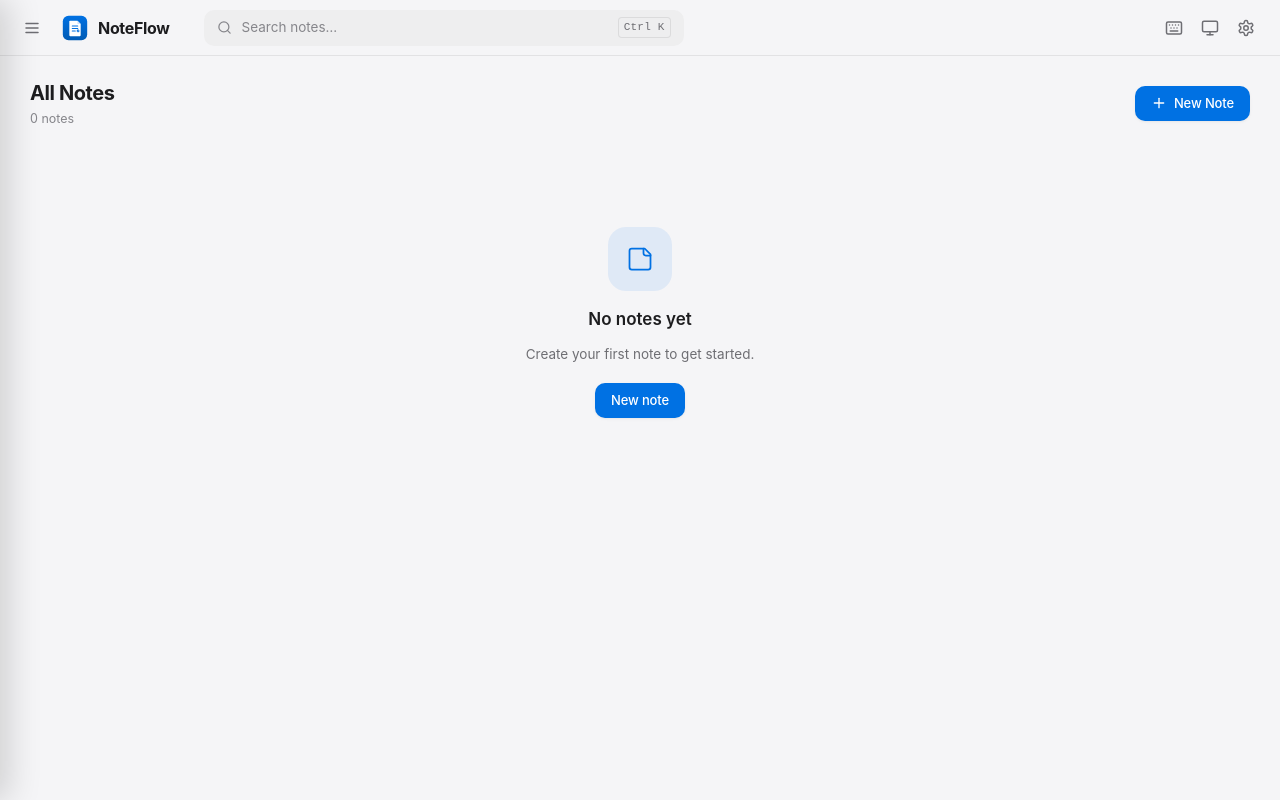
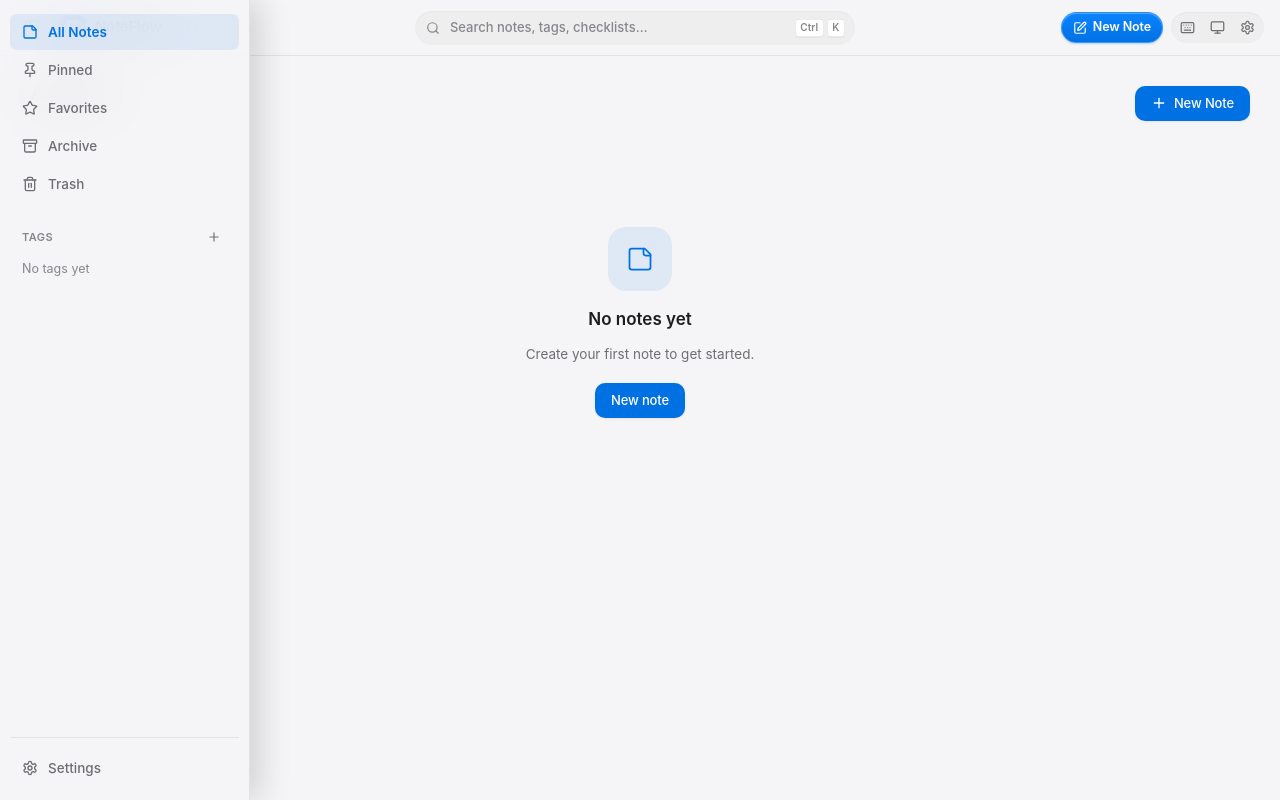
Before and after one commit to imitravanu/Noteflow, a React (Vite) app: page / in a window 1280 px wide. Built offline with nearby package versions, Linux system fonts and the light colour scheme.

Commit message:
feat(ui): redesign topbar with Apple desktop command aesthetic, bespoke logo, and compose action

```diff
--- a/src/components/Logo.tsx
+++ b/src/components/Logo.tsx
@@ -4,33 +4,67 @@ export function Logo({ size = 26 }: { size?: number }) {
       width={size}
       height={size}
       viewBox="0 0 64 64"
+      fill="none"
+      xmlns="http://www.w3.org/2000/svg"
       aria-hidden="true"
       className="logo"
     >
       <defs>
-        <linearGradient id="nf-logo-grad" x1="0" y1="0" x2="0" y2="1">
+        <linearGradient id="nf-bg" x1="0" y1="0" x2="64" y2="64" gradientUnits="userSpaceOnUse">
           <stop offset="0%" stopColor="#0071e3" />
-          <stop offset="100%" stopColor="#005bb5" />
+          <stop offset="100%" stopColor="#5856d6" />
         </linearGradient>
+        <linearGradient id="nf-sheet-back" x1="16" y1="12" x2="48" y2="44" gradientUnits="userSpaceOnUse">
+          <stop offset="0%" stopColor="#ffffff" stopOpacity="0.35" />
+          <stop offset="100%" stopColor="#ffffff" stopOpacity="0.12" />
+        </linearGradient>
+        <linearGradient id="nf-flow" x1="22" y1="40" x2="42" y2="24" gradientUnits="userSpaceOnUse">
+          <stop offset="0%" stopColor="#0071e3" />
+          <stop offset="100%" stopColor="#ff9f0a" />
+        </linearGradient>
+        <filter id="nf-shadow" x="8" y="10" width="48" height="48" filterUnits="userSpaceOnUse">
+          <feDropShadow dx="0" dy="2.5" stdDeviation="2.5" floodColor="#000000" floodOpacity="0.22" />
+        </filter>
       </defs>
-      <rect x="2" y="2" width="60" height="60" rx="14" fill="url(#nf-logo-grad)" />
-      <path
-        d="M20 14h18l8 8v28a2 2 0 0 1-2 2H20a2 2 0 0 1-2-2V16a2 2 0 0 1 2-2z"
-        fill="#ffffff"
+
+      {/* App Icon Canvas */}
+      <rect width="64" height="64" rx="15" fill="url(#nf-bg)" />
+      <rect
+        x="0.75"
+        y="0.75"
+        width="62.5"
+        height="62.5"
+        rx="14.25"
+        stroke="rgba(255,255,255,0.22)"
+        strokeWidth="1.5"
       />
-      <path d="M38 14l8 8h-8z" fill="#d2e3fc" />
-      <rect x="24" y="26" width="16" height="2.6" rx="1.3" fill="#0071e3" />
-      <rect x="24" y="32" width="16" height="2.6" rx="1.3" fill="#0071e3" />
-      <rect x="24" y="38" width="10" height="2.6" rx="1.3" fill="#0071e3" />
-      <circle cx="39.5" cy="39.3" r="3.4" fill="#0071e3" />
-      <path
-        d="M38.2 39.4l1 1 1.8-2"
-        stroke="#ffffff"
-        strokeWidth="1.2"
-        fill="none"
-        strokeLinecap="round"
-        strokeLinejoin="round"
+
+      {/* Back Note Sheet (Tilted) */}
+      <rect
+        x="15"
+        y="12"
+        width="34"
+        height="40"
+        rx="5"
+        transform="rotate(-5 32 32)"
+        fill="url(#nf-sheet-back)"
+        stroke="rgba(255,255,255,0.22)"
+        strokeWidth="1"
       />
+
+      {/* Front Note Sheet (Main Editorial Canvas) */}
+      <g filter="url(#nf-shadow)">
+        <rect x="17" y="14" width="30" height="38" rx="4.5" fill="#ffffff" />
+        <rect x="22" y="21" width="20" height="2.5" rx="1.25" fill="#1c1c1e" opacity="0.85" />
+        <rect x="22" y="27" width="16" height="2.2" rx="1.1" fill="#8e8e93" opacity="0.65" />
+        <rect x="22" y="32" width="18" height="2.2" rx="1.1" fill="#8e8e93" opacity="0.65" />
+        <path
+          d="M22 40c4-2 7 2 11-1s5-3 9-2"
+          stroke="url(#nf-flow)"
+          strokeWidth="2.4"
+          strokeLinecap="round"
+        />
+      </g>
     </svg>
   );
 }
--- a/src/components/TopBar.tsx
+++ b/src/components/TopBar.tsx
@@ -1,4 +1,15 @@
-import { Keyboard, Menu, Monitor, Moon, Search, Settings, Sun, X } from "lucide-react";
+import {
+  Keyboard,
+  Monitor,
+  Moon,
+  PanelLeft,
+  Search,
+  Settings,
+  SquarePen,
+  Sun,
+  X,
+} from "lucide-react";
+import { useNotesStore } from "../store/notesStore";
 import { useUiStore } from "../store/uiStore";
 import { Logo } from "./Logo";
 
@@ -12,6 +23,7 @@ export function TopBar() {
   const setSidebarOpen = useUiStore((s) => s.setSidebarOpen);
   const setShortcutsOpen = useUiStore((s) => s.setShortcutsOpen);
   const page = useUiStore((s) => s.page);
+  const createNote = useNotesStore((s) => s.createNote);
 
   const ThemeIcon = theme === "light" ? Sun : theme === "dark" ? Moon : Monitor;
   const themeLabel =
@@ -19,29 +31,42 @@ export function TopBar() {
 
   return (
     <header className="topbar">
+      {/* Left: Sidebar Panel Toggle + Brand */}
+      <div className="topbar-left">
         <button
           type="button"
-        className={`icon-btn sidebar-toggle${sidebarOpen ? " active" : ""}`}
-        aria-label={sidebarOpen ? "Close sidebar" : "Open sidebar"}
+          className={`icon-btn topbar-sidebar-btn${sidebarOpen ? " active" : ""}`}
+          aria-label={sidebarOpen ? "Hide sidebar" : "Show sidebar"}
           aria-expanded={sidebarOpen}
-        title={sidebarOpen ? "Close sidebar" : "Open sidebar"}
+          title={sidebarOpen ? "Hide sidebar (Ctrl+\\)" : "Show sidebar (Ctrl+\\)"}
           onClick={() => setSidebarOpen(!sidebarOpen)}
         >
-        <Menu size={18} />
+          <PanelLeft size={17} />
         </button>
 
-      <div className="topbar-brand">
-        <Logo />
+        <div
+          className="topbar-brand"
+          onClick={() => setPage("notes")}
+          role="button"
+          tabIndex={0}
+          title="NoteFlow Notes"
+        >
+          <Logo size={26} />
+          <div className="topbar-title-wrap">
             <span className="topbar-title">NoteFlow</span>
+            <span className="topbar-version-pill">v1.1.1</span>
+          </div>
+        </div>
       </div>
 
+      {/* Center: Command / Search Bar */}
       <div className="topbar-search">
-        <Search size={15} className="topbar-search-icon" aria-hidden="true" />
+        <Search size={14} className="topbar-search-icon" aria-hidden="true" />
         <input
           id="global-search"
           type="search"
           value={query}
-          placeholder="Search notes…"
+          placeholder="Search notes, tags, checklists…"
           aria-label="Search notes"
           onChange={(e) => setQuery(e.target.value)}
           onKeyDown={(e) => {
@@ -55,18 +80,34 @@ export function TopBar() {
         {query ? (
           <button
             type="button"
-            className="icon-btn icon-btn-sm"
+            className="icon-btn icon-btn-sm topbar-clear-search"
             aria-label="Clear search"
             onClick={() => setQuery("")}
           >
-            <X size={14} />
+            <X size={13} />
           </button>
         ) : (
-          <kbd className="kbd">Ctrl K</kbd>
+          <div className="topbar-kbd-group" aria-hidden="true">
+            <kbd className="topbar-kbd">Ctrl</kbd>
+            <kbd className="topbar-kbd">K</kbd>
+          </div>
         )}
       </div>
 
-      <div className="topbar-actions">
+      {/* Right: New Note Quick Compose + Segmented Control Pill */}
+      <div className="topbar-right">
+        <button
+          type="button"
+          className="topbar-compose-btn"
+          aria-label="Create note (Ctrl+N)"
+          title="Create note (Ctrl+N)"
+          onClick={() => void createNote()}
+        >
+          <SquarePen size={14} />
+          <span>New Note</span>
+        </button>
+
+        <div className="topbar-utility-pill" role="toolbar" aria-label="Quick tools">
           <button
             type="button"
             className="icon-btn"
@@ -74,8 +115,9 @@ export function TopBar() {
             title="Keyboard shortcuts (?)"
             onClick={() => setShortcutsOpen(true)}
           >
-          <Keyboard size={18} />
+            <Keyboard size={15} />
           </button>
+          <span className="topbar-utility-sep" aria-hidden="true" />
           <button
             type="button"
             className="icon-btn"
@@ -83,8 +125,9 @@ export function TopBar() {
             title={`${themeLabel} — click to switch`}
             onClick={cycleTheme}
           >
-          <ThemeIcon size={18} />
+            <ThemeIcon size={15} />
           </button>
+          <span className="topbar-utility-sep" aria-hidden="true" />
           <button
             type="button"
             className={`icon-btn${page === "settings" ? " active" : ""}`}
@@ -92,8 +135,9 @@ export function TopBar() {
             title="Settings"
             onClick={() => setPage(page === "settings" ? "notes" : "settings")}
           >
-          <Settings size={18} />
+            <Settings size={15} />
           </button>
+        </div>
       </div>
     </header>
   );
--- a/src/styles/components.css
+++ b/src/styles/components.css
@@ -28,72 +28,125 @@
   scroll-behavior: smooth;
 }
 
-/* ---------- Top bar (Apple Translucent Header) ---------- */
+/* ---------- Top bar (Apple Translucent Desktop Header) ---------- */
 .topbar {
   display: flex;
   align-items: center;
-  gap: 14px;
+  justify-content: space-between;
+  gap: 12px;
   height: var(--topbar-height);
-  padding: 0 18px 0 16px;
+  padding: 0 16px;
   background: var(--chrome);
   -webkit-backdrop-filter: blur(var(--glass-blur));
   backdrop-filter: blur(var(--glass-blur));
   border-bottom: 1px solid var(--chrome-border);
+  box-shadow: inset 0 1px 0 rgba(255, 255, 255, 0.08);
   position: relative;
   z-index: 30;
 }
 
-.sidebar-toggle {
+.topbar-left {
+  display: flex;
+  align-items: center;
+  gap: 10px;
+  flex: none;
+}
+
+.topbar-sidebar-btn {
   display: inline-flex;
+  color: var(--text-2);
+  border-radius: var(--radius-sm);
+  transition: background-color 0.15s ease, color 0.15s ease;
+}
+.topbar-sidebar-btn:hover {
+  color: var(--text-1);
+  background: var(--surface-2);
+}
+.topbar-sidebar-btn.active {
+  color: var(--accent);
+  background: var(--accent-subtle);
 }
 
 .topbar-brand {
-  display: flex;
-  align-items: center;
-  gap: 10px;
-  min-width: 0;
+  display: inline-flex;
+  align-items: center;
+  gap: 9px;
+  padding: 3px 6px 3px 2px;
+  border-radius: var(--radius-md);
+  cursor: pointer;
+  user-select: none;
+  transition: opacity 0.15s ease;
+}
+.topbar-brand:hover {
+  opacity: 0.88;
 }
 
 .logo {
-  border-radius: var(--radius-sm);
+  border-radius: 7px;
   flex: none;
+  display: block;
+}
+
+.topbar-title-wrap {
+  display: flex;
+  align-items: center;
+  gap: 6px;
 }
 
 .topbar-title {
-  font-size: 16px;
+  font-size: 15px;
   font-weight: 650;
-  letter-spacing: -0.02em;
-  color: var(--text-1);
-}
-
+  letter-spacing: -0.025em;
+  color: var(--text-1);
+}
+
+.topbar-version-pill {
+  font-size: 10px;
+  font-weight: 600;
+  letter-spacing: 0.02em;
+  padding: 1.5px 5.5px;
+  border-radius: 9999px;
+  background: var(--surface-2);
+  color: var(--text-3);
+  border: 1px solid var(--border-subtle);
+  line-height: 1.2;
+}
+
+/* ---------- Spotlight Command Search ---------- */
 .topbar-search {
   flex: 1;
-  max-width: 480px;
+  max-width: 440px;
   display: flex;
   align-items: center;
   gap: 8px;
-  height: 36px;
-  margin: 0 auto 0 20px;
-  padding: 0 12px;
+  height: 34px;
+  margin: 0 12px;
+  padding: 0 10px 0 11px;
   background: var(--surface-2);
-  border: 1px solid transparent;
-  border-radius: var(--radius-md);
+  border: 1px solid var(--border-subtle);
+  border-radius: 9999px;
+  box-shadow: inset 0 1px 2px rgba(0, 0, 0, 0.03);
   transition: background-color 0.15s ease,
     border-color 0.15s ease,
-    box-shadow 0.15s ease;
+    box-shadow 0.18s cubic-bezier(0.2, 0.8, 0.2, 1);
 }
 .topbar-search:hover {
   background: var(--surface-3);
+  border-color: var(--border);
 }
 .topbar-search:focus-within {
   background: var(--surface);
   border-color: var(--accent);
-  box-shadow: 0 0 0 3px var(--accent-glow);
+  box-shadow: 0 0 0 3px var(--accent-glow), inset 0 1px 1px rgba(0, 0, 0, 0.03);
 }
 
 .topbar-search-icon {
   color: var(--text-3);
   flex: none;
+  transition: color 0.15s ease;
+}
+.topbar-search:focus-within .topbar-search-icon {
+  color: var(--accent);
 }
 
 .topbar-search input {
@@ -102,21 +155,136 @@
   border: none;
   outline: none;
   background: transparent;
-  font-size: 13.5px;
+  font-size: 13px;
   color: var(--text-1);
 }
 .topbar-search input::placeholder {
   color: var(--text-3);
+  font-weight: 450;
 }
 .topbar-search input::-webkit-search-cancel-button {
   display: none;
 }
 
-.topbar-actions {
-  display: flex;
-  align-items: center;
-  gap: 4px;
-  margin-left: auto;
+.topbar-clear-search {
+  flex: none;
+  width: 20px;
+  height: 20px;
+  padding: 0;
+  border-radius: 50%;
+  color: var(--text-3);
+  display: inline-flex;
+  align-items: center;
+  justify-content: center;
+}
+.topbar-clear-search:hover {
+  color: var(--text-1);
+  background: var(--surface-3);
+}
+
+.topbar-kbd-group {
+  display: inline-flex;
+  align-items: center;
+  gap: 3px;
+  flex: none;
+  user-select: none;
+  pointer-events: none;
+}
+
+.topbar-kbd {
+  display: inline-flex;
+  align-items: center;
+  justify-content: center;
+  height: 18px;
+  min-width: 18px;
+  padding: 0 4.5px;
+  font-family: inherit;
+  font-size: 10px;
+  font-weight: 600;
+  letter-spacing: 0.01em;
+  color: var(--text-3);
+  background: var(--surface);
+  border: 1px solid var(--border);
+  border-bottom-width: 1.5px;
+  border-radius: 4px;
+  box-shadow: 0 1px 1px rgba(0, 0, 0, 0.04);
+}
+
+/* ---------- Topbar Right Actions ---------- */
+.topbar-right {
+  display: flex;
+  align-items: center;
+  gap: 8px;
+  flex: none;
+}
+
+.topbar-compose-btn {
+  display: inline-flex;
+  align-items: center;
+  gap: 6px;
+  height: 31px;
+  padding: 0 11px;
+  font-size: 12.5px;
+  font-weight: 600;
+  letter-spacing: -0.01em;
+  color: #ffffff;
+  background: linear-gradient(180deg, #0a84ff 0%, #0071e3 100%);
+  border: 1px solid rgba(255, 255, 255, 0.18);
+  border-radius: 9999px;
+  box-shadow: 0 1px 2px rgba(0, 113, 227, 0.28), inset 0 1px 0 rgba(255, 255, 255, 0.28);
+  cursor: pointer;
+  user-select: none;
+  transition: transform 0.12s ease, filter 0.15s ease, box-shadow 0.15s ease;
+}
+.topbar-compose-btn:hover {
+  filter: brightness(1.06);
+  box-shadow: 0 2px 6px rgba(0, 113, 227, 0.36), inset 0 1px 0 rgba(255, 255, 255, 0.32);
+}
+.topbar-compose-btn:active {
+  transform: scale(0.97);
+  filter: brightness(0.96);
+}
+
+.topbar-utility-pill {
+  display: inline-flex;
+  align-items: center;
+  height: 31px;
+  padding: 0 3px;
+  background: var(--surface-2);
+  border: 1px solid var(--border-subtle);
+  border-radius: 9999px;
+  box-shadow: inset 0 1px 2px rgba(0, 0, 0, 0.03);
+}
+
+.topbar-utility-pill .icon-btn {
+  width: 27px;
+  height: 25px;
+  border-radius: 9999px;
+  border: none;
+  background: transparent;
+  color: var(--text-2);
+  display: inline-flex;
+  align-items: center;
+  justify-content: center;
+  transition: background-color 0.15s ease, color 0.15s ease;
+}
+.topbar-utility-pill .icon-btn:hover {
+  background: var(--surface);
+  color: var(--text-1);
+  box-shadow: 0 1px 2px rgba(0, 0, 0, 0.05);
+}
+.topbar-utility-pill .icon-btn.active {
+  background: var(--surface);
+  color: var(--accent);
+  box-shadow: 0 1px 2px rgba(0, 0, 0, 0.05);
+}
+
+.topbar-utility-sep {
+  width: 1px;
+  height: 14px;
+  background: var(--border-subtle);
+  margin: 0 1px;
+  flex: none;
 }
 
 /* ---------- Sidebar edge hover sensor (mouse side reveal) ---------- */
```
Lines whose indentation alone changed are shown as unchanged.
